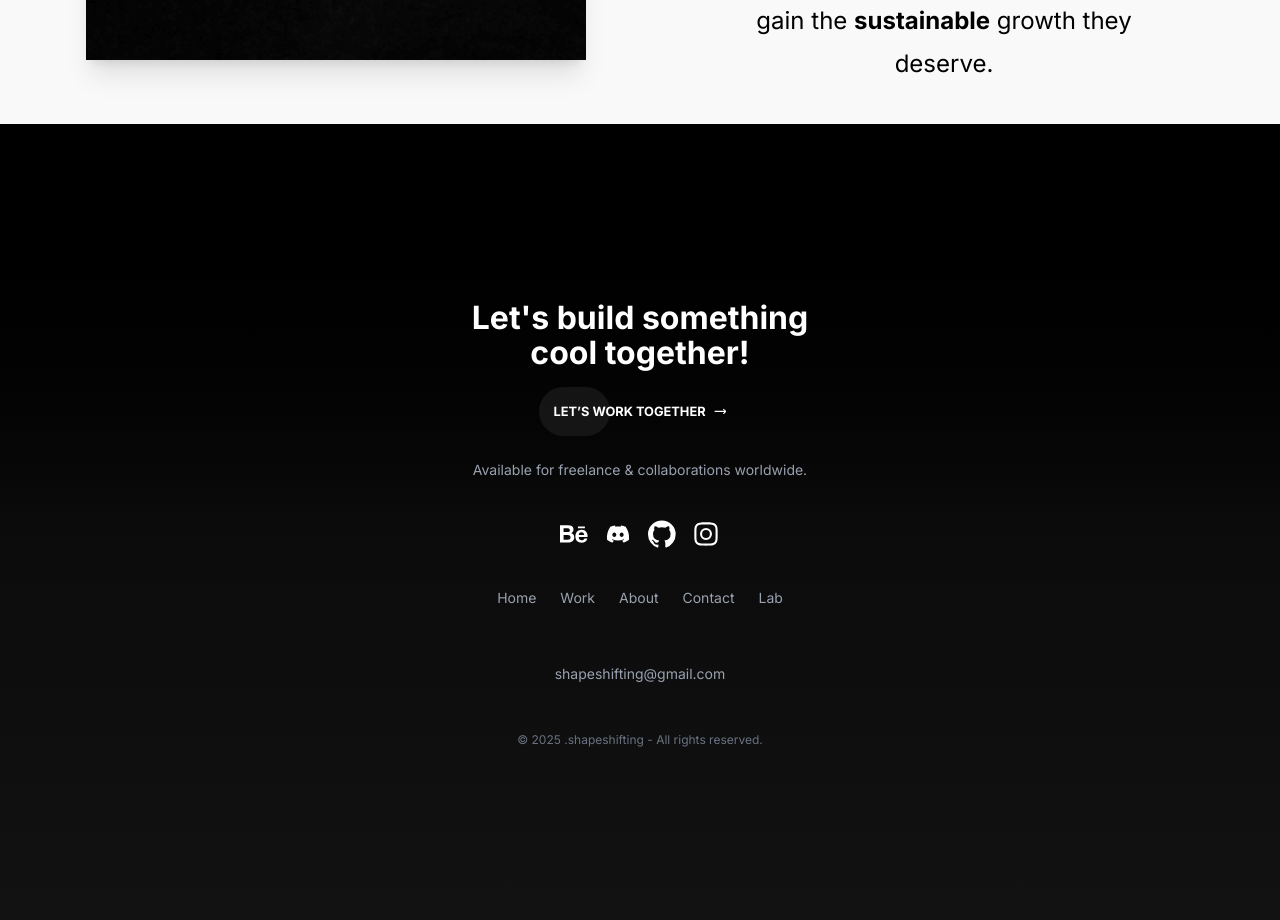
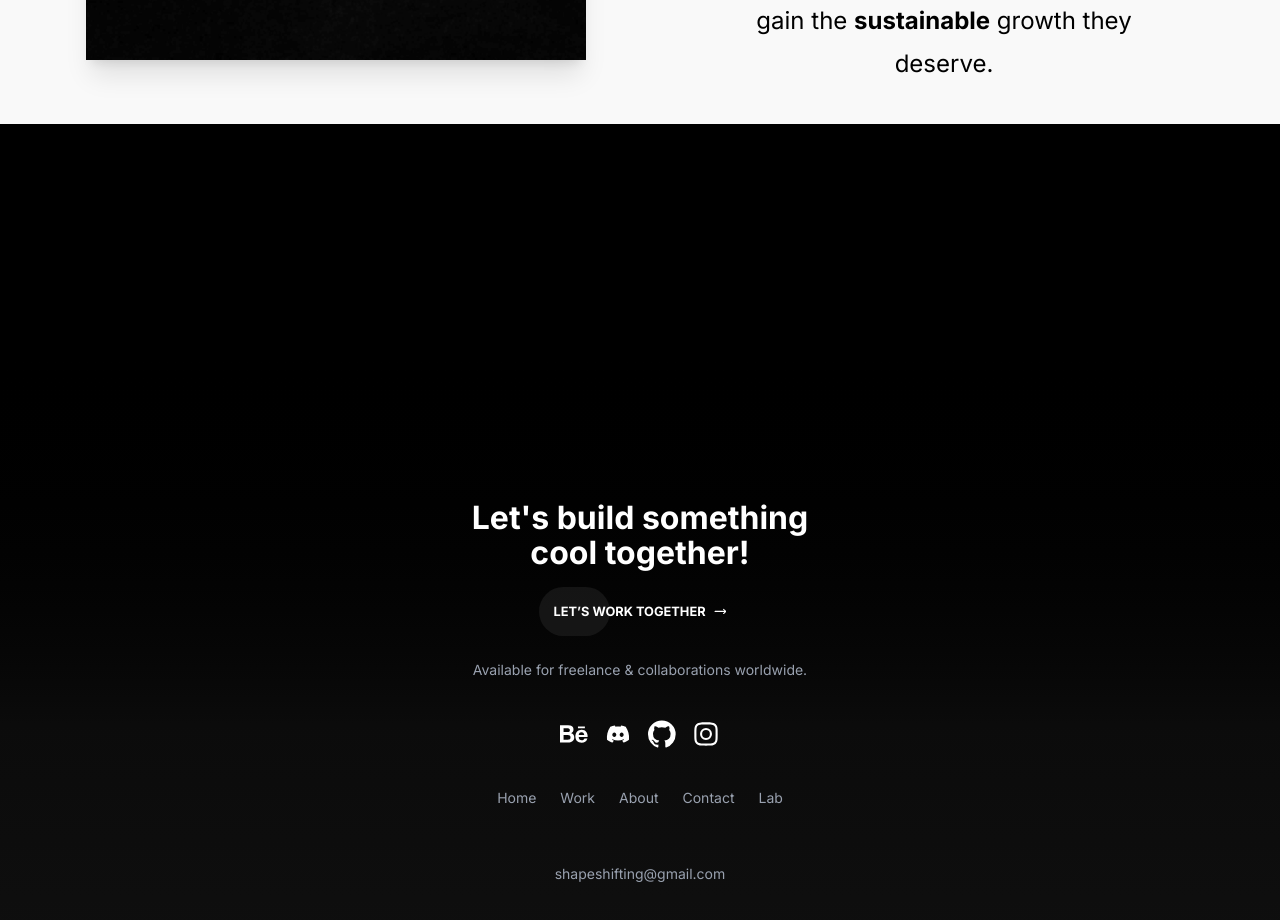
Before and after one commit to meikys/portfolio, a Next.js app: page /about in a window 1280 px wide. Shown: the part 1020-1940 px from the top of the page. Built offline with nearby package versions, Linux system fonts and the light colour scheme.

Commit message:
add: struktura Marquee elementu

```diff
--- a/src/app/about/page.tsx
+++ b/src/app/about/page.tsx
@@ -1,7 +1,8 @@
 import Navigation from "@/components/Navigation";
 import Footer from "@/components/Footer";
-import Hero from "@/components/Hero";
+
 import DeveloperDesk from "@/components/pages/about/DeveloperDesk";
+import Marquee from "@/components/pages/about/Marquee";
 
 export default function About() {
   return (
@@ -9,6 +10,7 @@ export default function About() {
       <Navigation />
       <main>
         <DeveloperDesk />
+        <Marquee />
       </main>
       <footer>
         <Footer />
--- /dev/null
+++ b/src/components/pages/about/Marquee.tsx
@@ -0,0 +1,9 @@
+import React from 'react'
+
+export default function Marquee() {
+  return (
+    <section className="h-[25vh] w-full py-[32px] bg-[#000000]">
+
+    </section>
+  )
+}
```
